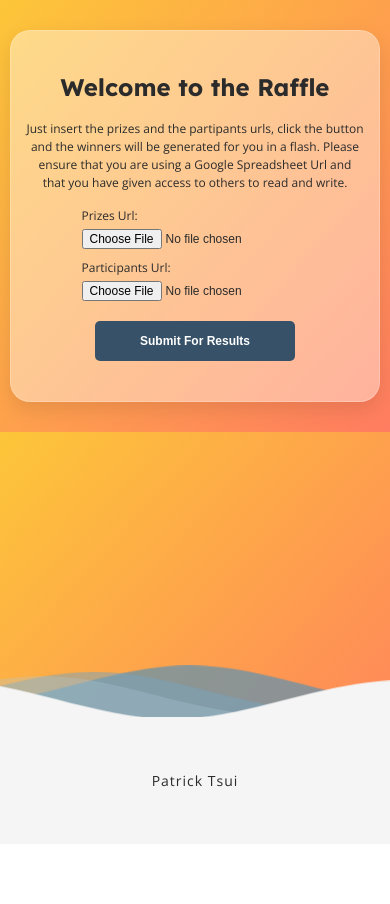
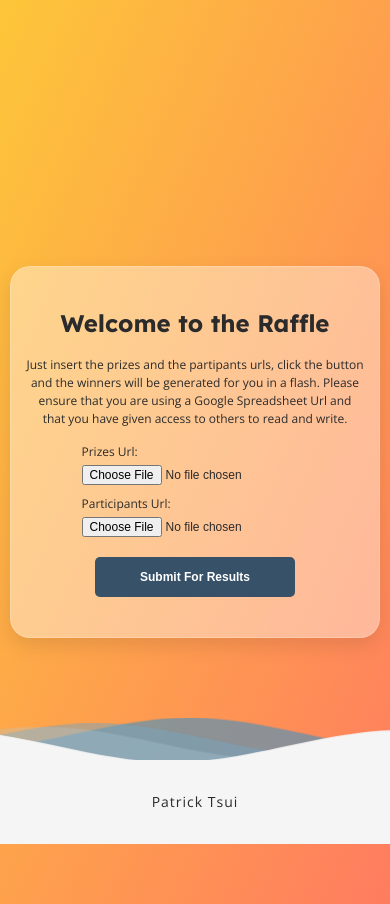
Before and after one commit to tsuipz/raffle-winners, a React (Create React App) app: page / in a window 390 px wide. Before the commit the page ends 844 px from the top, so only its background shows below. Built offline with nearby package versions, Linux system fonts and the light colour scheme.

Commit message:
Updated Mobile Responsives in Main and Wave

```diff
--- a/src/components/Main/Main.module.css
+++ b/src/components/Main/Main.module.css
@@ -5,7 +5,7 @@
 
 @media (max-width: 425px) {
 	.main {
-		height: 100%;
+		height: 100vh;
 		margin: 3rem auto;
 	}
 }
--- a/src/components/UI/Waves/Waves.module.css
+++ b/src/components/UI/Waves/Waves.module.css
@@ -61,9 +61,19 @@
 @media (max-width: 768px) {
 	.waves {
 		height: 6rem;
-		min-height: 4rem;
+		min-height: 6rem;
 	}
 	.content {
 		height: 15vh;
 	}
 }
+
+@media (max-width: 425px) {
+	.waves {
+		height: 5rem;
+		min-height: 5rem;
+	}
+	.content {
+		height: 10vh;
+	}
+}
--- a/src/components/Winners/Winners.js
+++ b/src/components/Winners/Winners.js
@@ -29,7 +29,7 @@
 		<section className={classes.winners}>
 			{pickWinners().map((item, idx) => (
 				<article key={item.id}>
-					<div>{idx + 1}</div>
+					<div>{idx + 1}.</div>
 					<div>{item.name}</div>
 					<div>{item.email}</div>
 					<div>{item.prize}</div>
--- a/src/components/Winners/Winners.module.css
+++ b/src/components/Winners/Winners.module.css
@@ -6,6 +6,10 @@
 	gap: 1rem;
 	margin-bottom: 6px;
 	font-size: 1.4rem;
+}
+
+.winners article div:first-child {
+	justify-self: flex-end;
 }
 
 @media (max-width: 1024px) {
```
